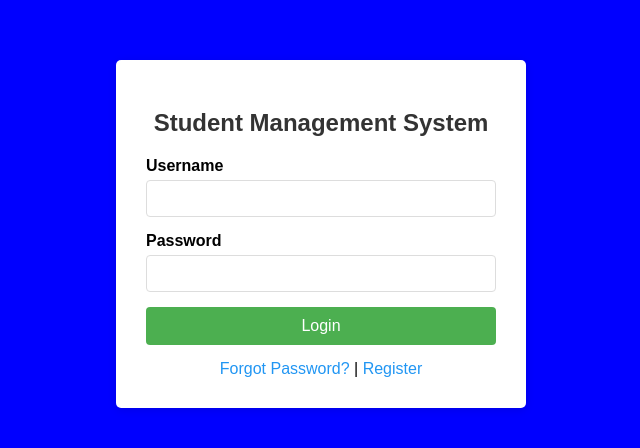
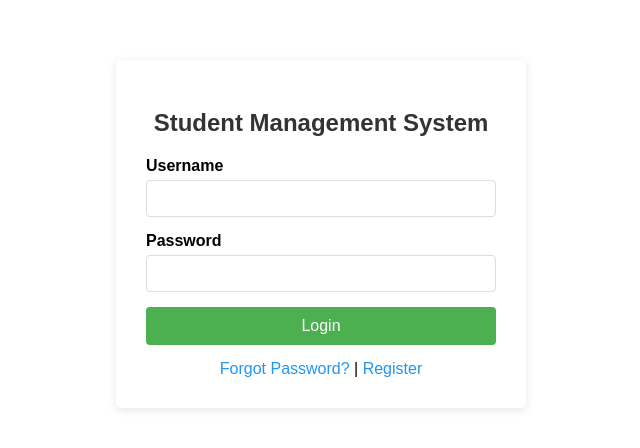
Before and after one commit to ramalingam123maha-commits/Student_Management, a plain HTML site: page Login.html in a window 1280 px wide. Shown: the part 166-614 px from the top of the page, without its empty margins (319-959 px from the left). Drawn offline with Linux system fonts and the light colour scheme.

Commit message:
Edit the body background color to "white" in the file "Login.html"

```diff
--- a/Login.html
+++ b/Login.html
@@ -7,7 +7,7 @@
     <style>
         body {
             font-family: Arial, sans-serif;
-            background-color: blue;
+            background-color: white;
             margin: 0;
             padding: 0;
             display: flex;
```
